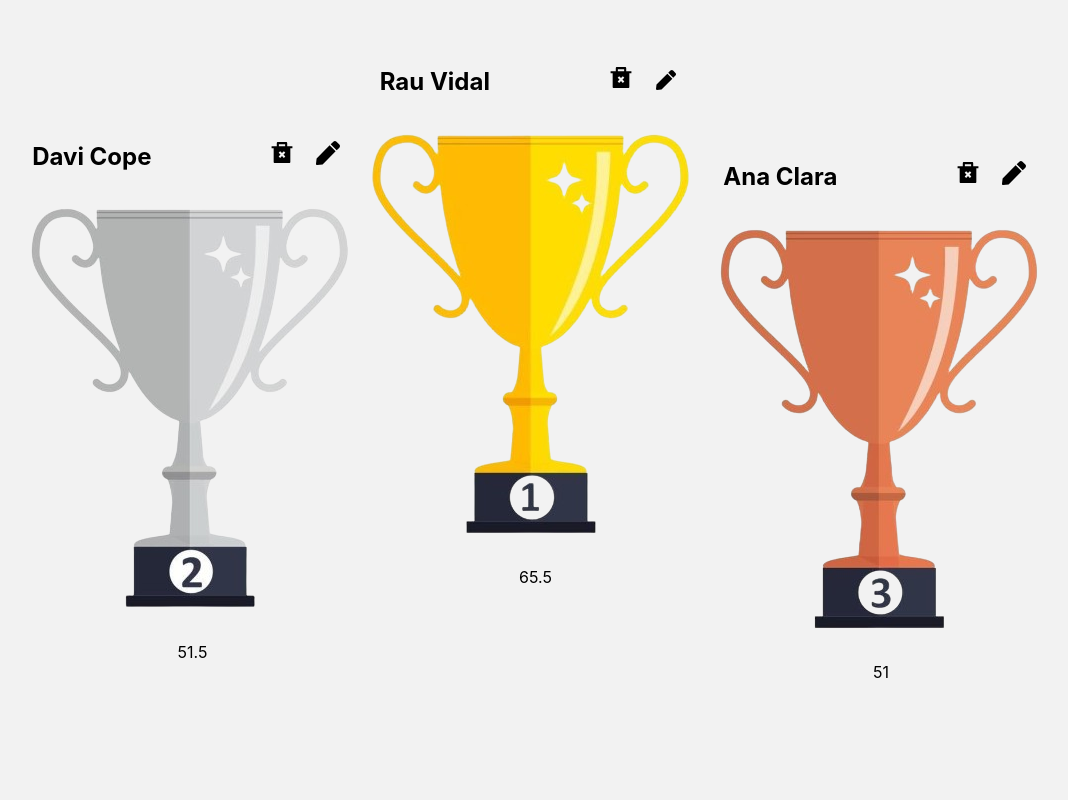
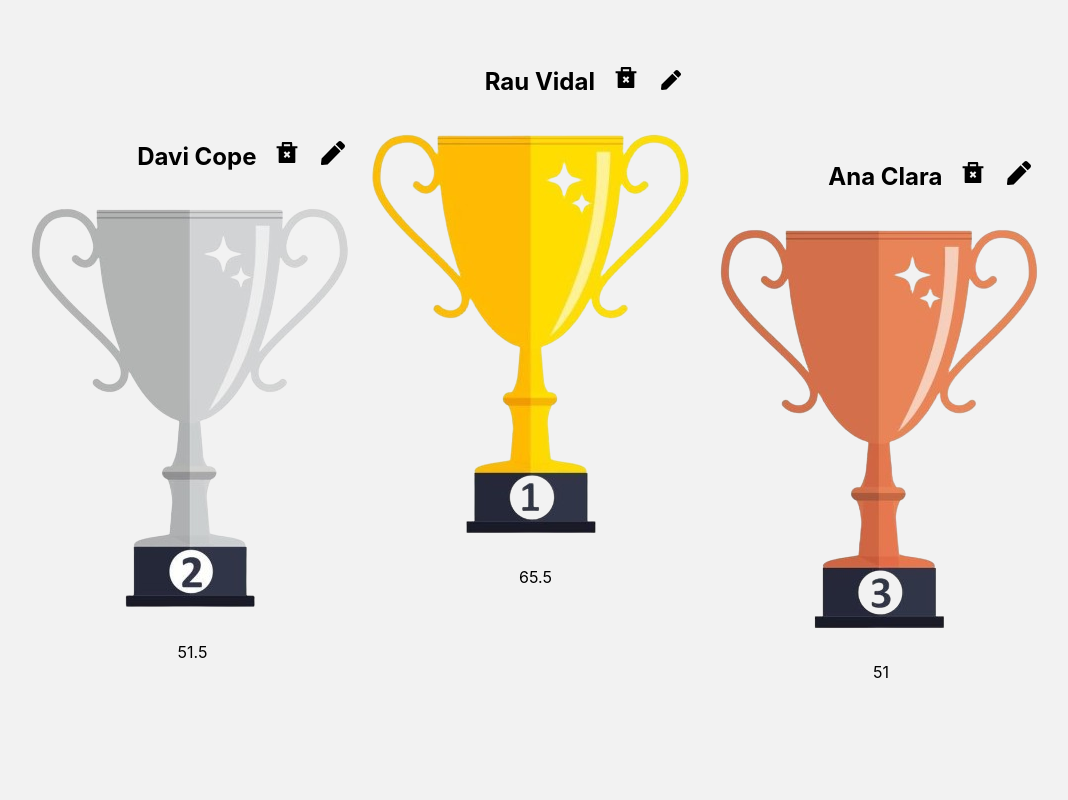
Before and after one commit to CaioVAzeredo/camp-xadrez-front-end, a React (Create React App) app: page / in a window 1280 px wide. Shown: the top 800 px of the page, without its empty margins (102-1170 px from the left). Built offline with nearby package versions, Linux system fonts and the light colour scheme.

Commit message:
arrumando as palavras

```diff
--- a/src/componentes/Formulario/Formulario.css
+++ b/src/componentes/Formulario/Formulario.css
@@ -32,3 +32,10 @@
     color: #ffffff;
     background-color: #c83e3e;
 }
+.delJogadores:hover {
+    cursor: pointer;
+}
+
+.editJogadores:hover {
+    cursor: pointer;
+}
--- a/src/componentes/Jogadores/Jogadores.css
+++ b/src/componentes/Jogadores/Jogadores.css
@@ -1,6 +1,7 @@
 .infoJogador {
     display: flex;
     justify-content: center;
+    margin: 0px 0px 0px 100px;
 }
 
 .nomeJogador {
@@ -8,7 +9,7 @@
     text-align: center;
 }
 
-.ptsJogador .indice .del .edit{
+.ptsJogador .indice .del .edit {
     width: 30px;
     text-align: center;
 }
@@ -17,12 +18,14 @@ h2 {
     text-align: center;
 }
 
-.delJogadores{
+.delJogadores {
     margin: 15px 0px 0px 5px;
     width: 50px;
     text-align: center;
 }
-.editJogadores{
+
+
+.editJogadores {
     margin: 20px 10px 0px 10px;
     width: 30px;
     text-align: center;
--- a/src/componentes/Jogadores/index.js
+++ b/src/componentes/Jogadores/index.js
@@ -8,9 +8,9 @@ const Jogadores = ({ nome, ponto, indice, aoDeletar, aoEditar }) => {
     return (
         <section>
             <div className='infoJogador' >
-                <p className='indice'>{indice + 4}°</p>
+                <p cla ssName='indice'>{indice + 4}°</p>
                 <p className='nomeJogador'>{nome}</p> <p className='ptsJogador'>{ponto}</p>
-                <RiDeleteBin2Fill size={25} onClick={aoDeletar} className="delJogadores"/> <FaPen onClick={aoEditar} className="editJogadores"/>
+                <RiDeleteBin2Fill size={25} onClick={aoDeletar} className="delJogadores" /> <FaPen onClick={aoEditar} className="editJogadores" />
             </div>
 
         </section>
--- a/src/componentes/Podium/Podium.css
+++ b/src/componentes/Podium/Podium.css
@@ -6,12 +6,18 @@
     justify-content: center;
 }
 .delPodium{
-    margin: 0px 0px 0px 100px;
     width: 50px;
     text-align: center;
 }
 .editPodium{
-    margin: 0px 10px 0px 0px;
+    margin: 0px -100px 0px 0px;
     width: 30px;
     text-align: center;
 }
+.delPodium:hover {
+    cursor: pointer;
+}
+
+.editPodium:hover {
+    cursor: pointer;
+}
--- a/src/componentes/Podium/Primeiro/Primeiro.css
+++ b/src/componentes/Podium/Primeiro/Primeiro.css
@@ -4,3 +4,6 @@
 .ptsPrimeiro{
     text-align: center;
 }
+.h1Podium{
+    width: 400px;
+}
--- a/src/componentes/Podium/Primeiro/index.js
+++ b/src/componentes/Podium/Primeiro/index.js
@@ -5,7 +5,7 @@ const Primeiro = ({ nome, ponto, aoDeletar, aoEditar }) => {
     const imagemString = 'primeiro'
     return (
         <div className="primeiro">
-            <h1> {nome} <RiDeleteBin2Fill size={25} onClick={aoDeletar} className="delPodium"/> <FaPen size={20} onClick={aoEditar} className="editPodium"/></h1>
+            <h1 className="nomePodium"> {nome}  <RiDeleteBin2Fill size={25} onClick={aoDeletar} className="delPodium" /> <FaPen size={20} onClick={aoEditar} className="editPodium" /></h1>
             <img src={`/imagens/${imagemString}.png`} alt="imagem de primeiro lugar" />
             <p className='ptsPrimeiro'>{ponto}</p>
 
--- a/src/componentes/Podium/Segundo/index.js
+++ b/src/componentes/Podium/Segundo/index.js
@@ -6,7 +6,7 @@ const Segundo = ({ nome, ponto, aoDeletar, aoEditar }) => {
     return (
         <div className="segundo" >
 
-            <h1>{nome} <RiDeleteBin2Fill size={25} onClick={aoDeletar} className="delPodium"/> <FaPen className="editPodium" onClick={aoEditar}/></h1>
+            <h1 className="nomePodium">{nome} <RiDeleteBin2Fill size={25} onClick={aoDeletar} className="delPodium"/> <FaPen className="editPodium" onClick={aoEditar}/></h1>
             <img src="/imagens/segundo.png" alt="imagem de segundo lugar" />
             <p className='ptsSegundo'>{ponto}</p>
         </div>
--- a/src/componentes/Podium/Terceiro/index.js
+++ b/src/componentes/Podium/Terceiro/index.js
@@ -5,7 +5,7 @@ import './Terceiro.css'
 const Terceiro = ({ nome, ponto, aoDeletar, aoEditar }) => {
     return (
         <div className="terceiro">
-            <h1>{nome} <RiDeleteBin2Fill size={25} onClick={aoDeletar} className="delPodium" /> <FaPen className="editPodium" onClick={aoEditar} /></h1>
+            <h1 className="nomePodium">{nome} <RiDeleteBin2Fill size={25} onClick={aoDeletar} className="delPodium" /> <FaPen className="editPodium" onClick={aoEditar} /></h1>
             <img src="/imagens/terceiro.png" alt="imagem de terceiro lugar" />
             <p className='ptsTerceiro'>{ponto}</p>
         </div>
```
